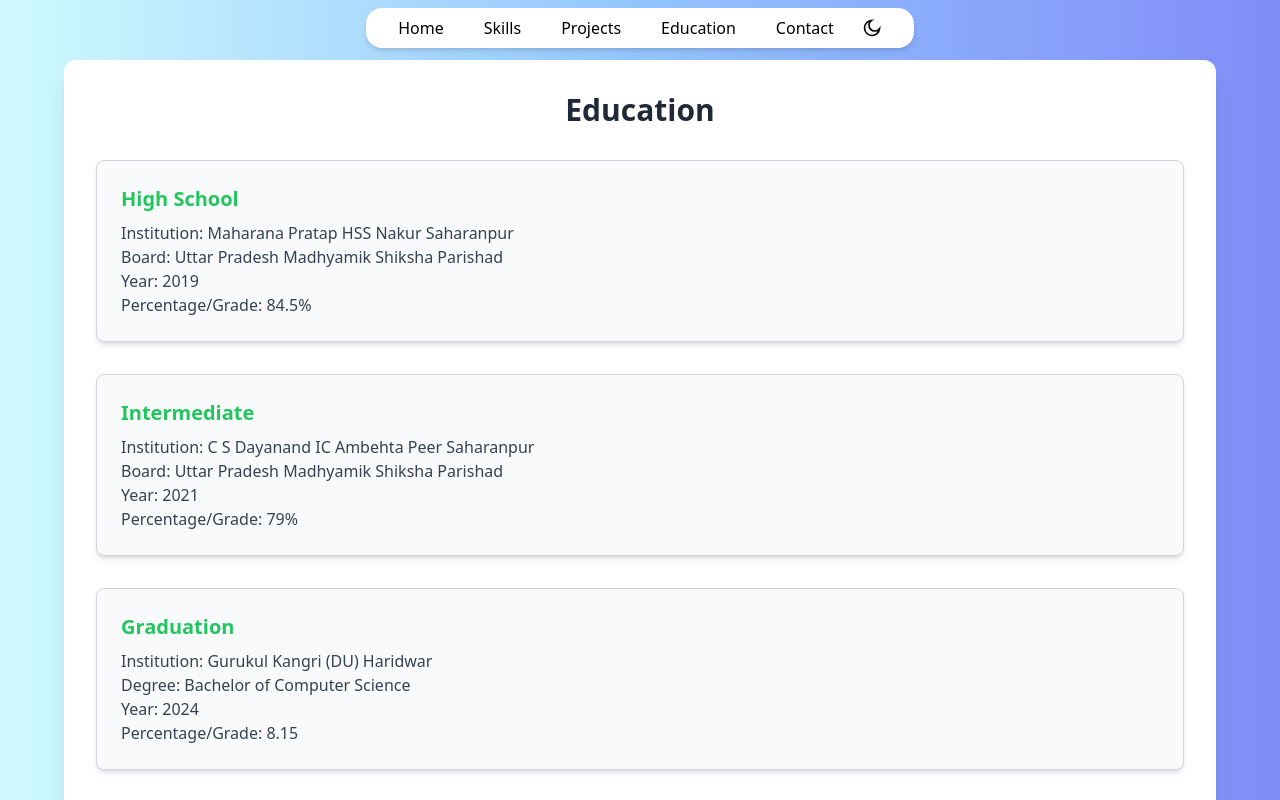
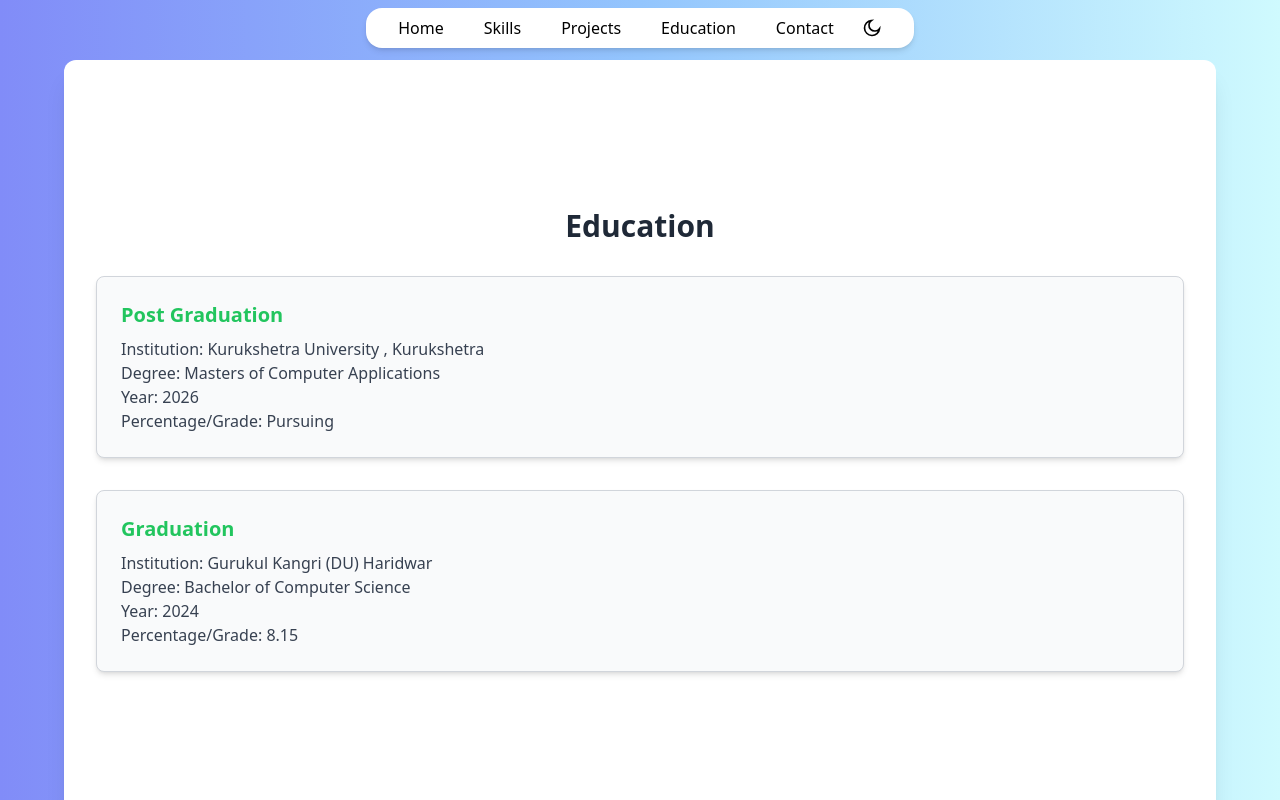
Before and after one commit to kchouhan145/react-porfolio, a React (Vite) app: page /education in a window 1280 px wide. Shown: the top 800 px of the page. Built offline with nearby package versions, Linux system fonts and the light colour scheme.

Commit message:
added skills and reorder the education

```diff
--- a/index.html
+++ b/index.html
@@ -3,9 +3,9 @@
   <head>
     <meta charset="UTF-8" />
     <meta name="viewport" content="width=device-width, initial-scale=1.0" />
-    <link rel="icon" href="/public/favicon.ico">
+    <link rel="icon" href="/favicon.ico">
     <title>Kartik Chouhan</title>
-    <style>
+    <!-- <style>
       body {
         background: linear-gradient(to right, #cffafe, #93c5fd, #818cf8);
         transition: background 0.3s;
@@ -15,9 +15,9 @@
           background: linear-gradient(to right, #0f172a, #334155, #6366f1);
         }
       }
-    </style>
+    </style> -->
   </head>
-  <body>
+  <body class="bg-gradient-to-r from-indigo-400 via-blue-300 to-cyan-100 dark:from-indigo-500 dark:via-slate-700 dark:to-slate-900 transition-colors duration-300"></body>
     <div id="root"></div>
     <script type="module" src="/src/main.jsx"></script>
   </body>
--- a/src/Components/Education.jsx
+++ b/src/Components/Education.jsx
@@ -7,18 +7,11 @@ const Education = () => {
         <h2 className="text-3xl font-bold mb-8 text-center text-gray-800 dark:text-white">Education</h2>
         <div className="space-y-8">
           <div className="bg-gray-50 border border-gray-300 rounded-lg p-6 shadow-md flex flex-col justify-between transition-shadow duration-300 ease-in-out hover:shadow-lg dark:bg-black dark:shadow-violet-700 dark:border-none">
-            <h3 className="text-xl font-semibold text-green-500 mb-2">High School</h3>
-            <p className="text-gray-700 dark:text-white">Institution: <span className="font-medium">Maharana Pratap HSS Nakur Saharanpur</span></p>
-            <p className="text-gray-700 dark:text-white">Board: <span className="font-medium">Uttar Pradesh Madhyamik Shiksha Parishad</span></p>
-            <p className="text-gray-700 dark:text-white">Year: <span className="font-medium">2019</span></p>
-            <p className="text-gray-700 dark:text-white">Percentage/Grade: <span className="font-medium">84.5%</span></p>
-          </div>
-          <div className="bg-gray-50 border border-gray-300 rounded-lg p-6 shadow-md flex flex-col justify-between transition-shadow duration-300 ease-in-out hover:shadow-lg dark:bg-black dark:shadow-violet-700 dark:border-none">
-            <h3 className="text-xl font-semibold text-green-500 mb-2">Intermediate</h3>
-            <p className="text-gray-700 dark:text-white">Institution: <span className="font-medium">C S Dayanand IC Ambehta Peer Saharanpur</span></p>
-            <p className="text-gray-700 dark:text-white">Board: <span className="font-medium">Uttar Pradesh Madhyamik Shiksha Parishad</span></p>
-            <p className="text-gray-700 dark:text-white">Year: <span className="font-medium">2021</span></p>
-            <p className="text-gray-700 dark:text-white">Percentage/Grade: <span className="font-medium">79%</span></p>
+            <h3 className="text-xl font-semibold text-green-500 mb-2">Post Graduation</h3>
+            <p className="text-gray-700 dark:text-white">Institution: <span className="font-medium">Kurukshetra University , Kurukshetra</span></p>
+            <p className="text-gray-700 dark:text-white">Degree: <span className="font-medium">Masters of Computer Applications</span></p>
+            <p className="text-gray-700 dark:text-white">Year: <span className="font-medium">2026</span></p>
+            <p className="text-gray-700 dark:text-white">Percentage/Grade: <span className="font-medium">Pursuing</span></p>
           </div>
           <div className="bg-gray-50 border border-gray-300 rounded-lg p-6 shadow-md flex flex-col justify-between transition-shadow duration-300 ease-in-out hover:shadow-lg dark:bg-black dark:shadow-violet-700 dark:border-none">
             <h3 className="text-xl font-semibold text-green-500 mb-2">Graduation</h3>
@@ -27,13 +20,6 @@ const Education = () => {
             <p className="text-gray-700 dark:text-white">Year: <span className="font-medium">2024</span></p>
             <p className="text-gray-700 dark:text-white">Percentage/Grade: <span className="font-medium">8.15</span></p>
           </div>
-          <div className="bg-gray-50 border border-gray-300 rounded-lg p-6 shadow-md flex flex-col justify-between transition-shadow duration-300 ease-in-out hover:shadow-lg dark:bg-black dark:shadow-violet-700 dark:border-none">
-            <h3 className="text-xl font-semibold text-green-500 mb-2">Post Graduation</h3>
-            <p className="text-gray-700 dark:text-white">Institution: <span className="font-medium">Kurukshetra University , Kurukshetra</span></p>
-            <p className="text-gray-700 dark:text-white">Degree: <span className="font-medium">Masters of Computer Applications</span></p>
-            <p className="text-gray-700 dark:text-white">Year: <span className="font-medium">2026</span></p>
-            <p className="text-gray-700 dark:text-white">Percentage/Grade: <span className="font-medium">Pursuing</span></p>
-          </div>
         </div>
       </div>
     </div>
--- a/src/Components/Skills.jsx
+++ b/src/Components/Skills.jsx
@@ -7,50 +7,50 @@ const Skills = () => {
         <h2 className="text-3xl font-bold mb-8 text-center text-gray-400 dark:text-white">My Skills</h2>
         <div className="grid grid-cols-1 sm:grid-cols-2 md:grid-cols-3 gap-8">
           <div className="flex flex-col items-center bg-gray-50 rounded-lg p-6 shadow hover:shadow-lg transition dark:shadow-violet-700 dark:bg-black dark:text-white">
-            <img src="https://cdn.jsdelivr.net/gh/devicons/devicon/icons/react/react-original.svg" alt="MERN" className="w-12 h-12 mb-4"/>
+            <img src="https://cdn.jsdelivr.net/gh/devicons/devicon/icons/react/react-original.svg" alt="MERN" className="w-12 h-12 mb-4" />
             <h3 className="font-semibold text-lg mb-2">MERN Full Stack</h3>
             <p className="text-gray-600 dark:text-white text-center">MongoDB, Express, React, Node.js</p>
           </div>
           <div className="flex flex-col items-center bg-gray-50 rounded-lg p-6 shadow hover:shadow-lg transition dark:shadow-violet-700 dark:bg-black dark:text-white">
-            <img src="https://cdn.jsdelivr.net/gh/devicons/devicon/icons/javascript/javascript-original.svg" alt="JavaScript" className="w-12 h-12 mb-4"/>
-            <h3 className="font-semibold text-lg mb-2">JavaScript</h3>
-            <p className="text-gray-600 dark:text-white text-center">ES6+, asynchronous programming, DOM manipulation</p>
+            <img src="https://cdn.jsdelivr.net/gh/devicons/devicon/icons/git/git-original.svg" alt="Git & GitHub" className="w-12 h-12 mb-4" />
+            <h3 className="font-semibold text-lg mb-2">Git & GitHub</h3>
+            <p className="text-gray-600 dark:text-white text-center">Version control, collaboration, open source</p>
           </div>
           <div className="flex flex-col items-center bg-gray-50 rounded-lg p-6 shadow hover:shadow-lg transition dark:shadow-violet-700 dark:bg-black dark:text-white">
-            <img src="https://cdn.jsdelivr.net/gh/devicons/devicon/icons/tailwindcss/tailwindcss-original.svg" alt="Tailwind CSS" className="w-12 h-12 mb-4"/>
+            <img src="https://cdn.jsdelivr.net/gh/devicons/devicon/icons/nodejs/nodejs-original.svg" alt="Node.js" className="w-12 h-12 mb-4" />
+            <h3 className="font-semibold text-lg mb-2">Node.js</h3>
+            <p className="text-gray-600 dark:text-white text-center">Express, REST APIs, backend development</p>
+          </div>
+          <div className="flex flex-col items-center bg-gray-50 rounded-lg p-6 shadow hover:shadow-lg transition dark:shadow-violet-700 dark:bg-black dark:text-white">
+            <img src="https://cdn.jsdelivr.net/gh/devicons/devicon/icons/mysql/mysql-original.svg" alt="SQL/DBMS" className="w-12 h-12 mb-4" />
+            <h3 className="font-semibold text-lg mb-2">SQL/DBMS</h3>
+            <p className="text-gray-600 dark:text-white text-center">MySQL, PostgreSQL, database design, queries</p>
+          </div>
+          <div className="flex flex-col items-center bg-gray-50 rounded-lg p-6 shadow hover:shadow-lg transition dark:shadow-violet-700 dark:bg-black dark:text-white">
+            <img src="https://cdn.jsdelivr.net/gh/devicons/devicon/icons/tailwindcss/tailwindcss-original.svg" alt="Tailwind CSS" className="w-12 h-12 mb-4" />
             <h3 className="font-semibold text-lg mb-2">Tailwind CSS</h3>
             <p className="text-gray-600 dark:text-white text-center">Utility-first, responsive design, custom themes</p>
           </div>
           <div className="flex flex-col items-center bg-gray-50 rounded-lg p-6 shadow hover:shadow-lg transition dark:shadow-violet-700 dark:bg-black dark:text-white">
-            <img src="https://cdn.jsdelivr.net/gh/devicons/devicon/icons/nodejs/nodejs-original.svg" alt="Node.js" className="w-12 h-12 mb-4"/>
-            <h3 className="font-semibold text-lg mb-2">Node.js</h3>
-            <p className="text-gray-600 dark:text-white text-center">Express, REST APIs, backend development</p>
-          </div>
-          <div className="flex flex-col items-center bg-gray-50 rounded-lg p-6 shadow hover:shadow-lg transition dark:shadow-violet-700 dark:bg-black dark:text-white">
-            <img src="https://cdn.jsdelivr.net/gh/devicons/devicon/icons/express/express-original.svg" alt="Express.js" className="w-12 h-12 mb-4 bg-white rounded"/>
-            <h3 className="font-semibold text-lg mb-2">Express.js</h3>
-            <p className="text-gray-600 dark:text-white text-center">REST APIs, middleware, backend frameworks</p>
-          </div>
-          <div className="flex flex-col items-center bg-gray-50 rounded-lg p-6 shadow hover:shadow-lg transition dark:shadow-violet-700 dark:bg-black dark:text-white">
-            <img src="https://cdn.jsdelivr.net/gh/devicons/devicon/icons/python/python-original.svg" alt="AI" className="w-12 h-12 mb-4"/>
-            <h3 className="font-semibold text-lg mb-2">AI</h3>
-            <p className="text-gray-600 dark:text-white text-center">Machine Learning, Deep Learning, NLP</p>
-          </div>
-          <div className="flex flex-col items-center bg-gray-50 rounded-lg p-6 shadow hover:shadow-lg transition dark:shadow-violet-700 dark:bg-black dark:text-white">
-            <img src="https://cdn.jsdelivr.net/gh/devicons/devicon/icons/mysql/mysql-original.svg" alt="SQL/DBMS" className="w-12 h-12 mb-4"/>
-            <h3 className="font-semibold text-lg mb-2">SQL/DBMS</h3>
-            <p className="text-gray-600 dark:text-white text-center">MySQL, PostgreSQL, database design, queries</p>
-          </div>
-          <div className="flex flex-col items-center bg-gray-50 rounded-lg p-6 shadow hover:shadow-lg transition dark:shadow-violet-700 dark:bg-black dark:text-white">
-            <img src="https://cdn.jsdelivr.net/gh/devicons/devicon/icons/python/python-original.svg" alt="Python" className="w-12 h-12 mb-4"/>
+            <img src="https://cdn.jsdelivr.net/gh/devicons/devicon/icons/python/python-original.svg" alt="Python" className="w-12 h-12 mb-4" />
             <h3 className="font-semibold text-lg mb-2">Python</h3>
             <p className="text-gray-600 dark:text-white text-center">Scripting, automation, data analysis</p>
           </div>
           <div className="flex flex-col items-center bg-gray-50 rounded-lg p-6 shadow hover:shadow-lg transition dark:shadow-violet-700 dark:bg-black dark:text-white">
-            <img src="https://cdn.jsdelivr.net/gh/devicons/devicon/icons/cplusplus/cplusplus-original.svg" alt="C++" className="w-12 h-12 mb-4"/>
+            <img src="https://cdn.jsdelivr.net/gh/devicons/devicon/icons/cplusplus/cplusplus-original.svg" alt="C++" className="w-12 h-12 mb-4" />
             <h3 className="font-semibold text-lg mb-2">C++ Programming</h3>
             <p className="text-gray-600 dark:text-white text-center">OOP, STL, competitive programming</p>
           </div>
+          <div className="flex flex-col items-center bg-gray-50 rounded-lg p-6 shadow hover:shadow-lg transition dark:shadow-violet-700 dark:bg-black dark:text-white">
+            <img src="https://cdn.jsdelivr.net/gh/devicons/devicon/icons/express/express-original.svg" alt="Express.js" className="w-12 h-12 mb-4 bg-white rounded" />
+            <h3 className="font-semibold text-lg mb-2">Express.js</h3>
+            <p className="text-gray-600 dark:text-white text-center">REST APIs, middleware, backend frameworks</p>
+          </div>
+        <div className="flex flex-col items-center bg-gray-50 rounded-lg p-6 shadow hover:shadow-lg transition dark:shadow-violet-700 dark:bg-black dark:text-white">
+          <img src="https://cdn.jsdelivr.net/gh/devicons/devicon/icons/javascript/javascript-original.svg" alt="JavaScript" className="w-12 h-12 mb-4" />
+          <h3 className="font-semibold text-lg mb-2">JavaScript</h3>
+          <p className="text-gray-600 dark:text-white text-center">ES6+, asynchronous programming, DOM manipulation</p>
+        </div>
         </div>
       </div>
     </div>
```
